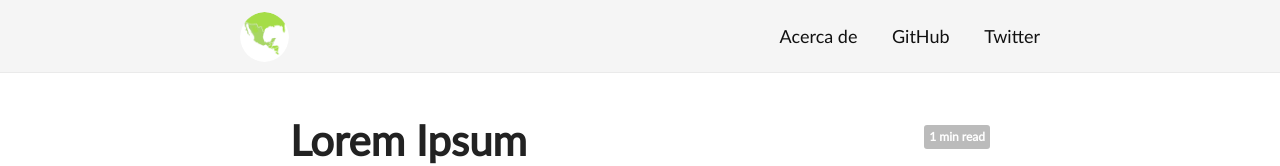
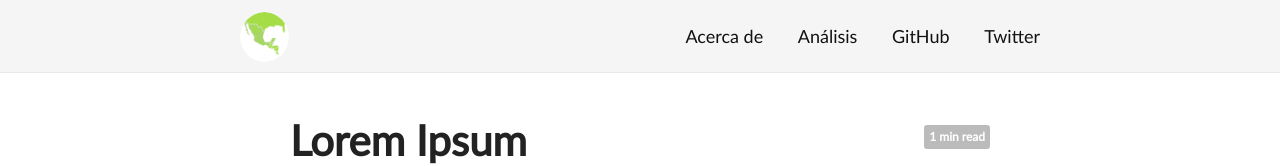
Before and after one commit to obmime/obmime.github.io, a plain HTML site: page 2015/01/01/lorem-ipsum/index.html in a window 1280 px wide. Shown: the top 166 px of the page. Drawn offline with Linux system fonts and the light colour scheme.

Commit message:
Prueba 8

```diff
--- a/2015/01/01/lorem-ipsum/index.html
+++ b/2015/01/01/lorem-ipsum/index.html
@@ -42,6 +42,8 @@
   <ul class="nav-links">
 
     <li><a href="/acerca-de/">Acerca de</a></li>
+
+    <li><a href="/analisis/">Análisis</a></li>
 
     <li><a href="https://github.com/obmime">GitHub</a></li>
 
```
Also changed, not shown: 2016/12/30/a-plain-markdown-post/index.html (+2 -0 lines), 2020/12/01/hello-r-markdown/index.html (+2 -0 lines), categories/index.html (+2 -0 lines), categories/r/index.html (+2 -0 lines), index.html (+2 -0 lines), post/index.html (+2 -0 lines), tags/index.html (+2 -0 lines), tags/plot/index.html (+2 -0 lines), tags/r-markdown/index.html (+2 -0 lines), tags/regression/index.html (+2 -0 lines).
